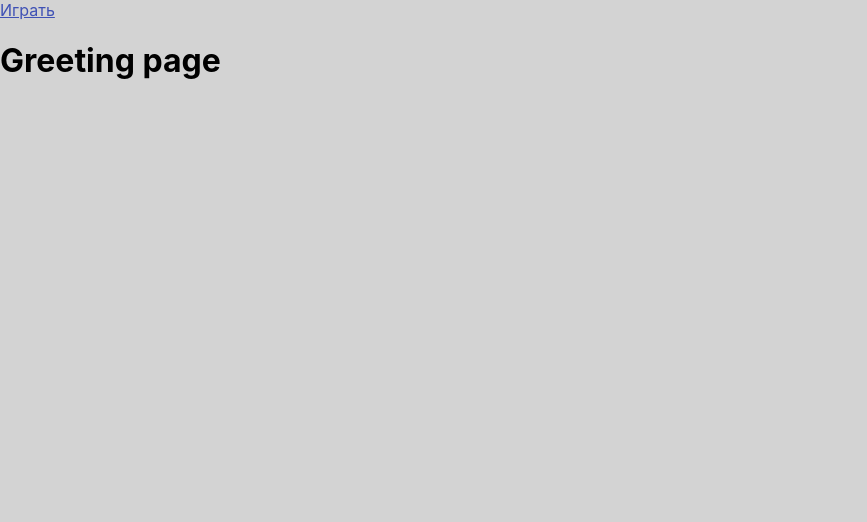
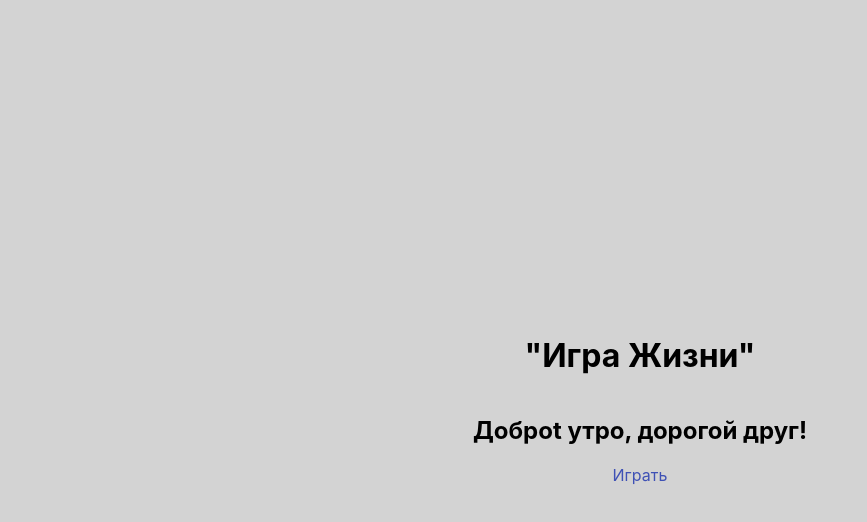
Before and after one commit to ahaku/the_game_of_life, a React (Create React App) app: page / in a window 1280 px wide. Shown: the top 522 px of the page, without its empty margins (0-867 px from the left). Built offline with nearby package versions, Linux system fonts and the light colour scheme.

Commit message:
greeting page update

```diff
--- a/src/GreetingPage.jsx
+++ b/src/GreetingPage.jsx
@@ -5,7 +5,8 @@ import Reference from './components/ButtonRow/Reference/Reference'
 const daytimeStyles = {
     'Day': {
         backgroundColor: 'lightgreen',
-        color: 'white'
+        color: 'white',
+
     },
     'Evening': {
         backgroundColor: 'lightblue',
@@ -16,8 +17,9 @@ const daytimeStyles = {
         color: 'black'
     },
     'Night': {
-        backgroundColor: '#212121',
-        color: 'white'
+        // backgroundColor: '#212121',
+        color: 'white',
+        background: 'url("https://yastatic.net/s3/liza/_themes/f01586627260f7a5a99ac216ecdf799c-bg.gif")'
     }
 }
 
@@ -37,10 +39,23 @@ function GrretingPage() {
         }
     }
 
+    const greetingText = (timeOfDay) => {
+        if (timeOfDay === 'Night') {
+            return 'Доброй ночи, дорогой друг!';
+        } else if (timeOfDay === 'Morning') {
+            return 'Доброt утро, дорогой друг!'
+        } else if (timeOfDay === 'Evening') {
+            return 'Добрый вечер, дорогой друг!'
+        } else {
+            return 'Добрый день, дорогой друг!'
+        }
+    }
+
     return (
         <div className='GreetingPageWrapper' style={style}>
+            <h1>"Игра Жизни"</h1>
+            <h2>{greetingText(timeOfTheDay())}</h2>
             <Link href="/mainpage">Играть</Link>
-            <h1>Greeting page</h1>
         </div>
 
     )
--- a/src/Mainpage.css
+++ b/src/Mainpage.css
@@ -8,6 +8,10 @@
 
 }
 .GreetingPageWrapper {
+    display: flex;
+    flex-direction: column;
+    justify-content: center;
+    align-items: center;
     margin: 0;
     padding: 0;
     height: 100vh;
```
